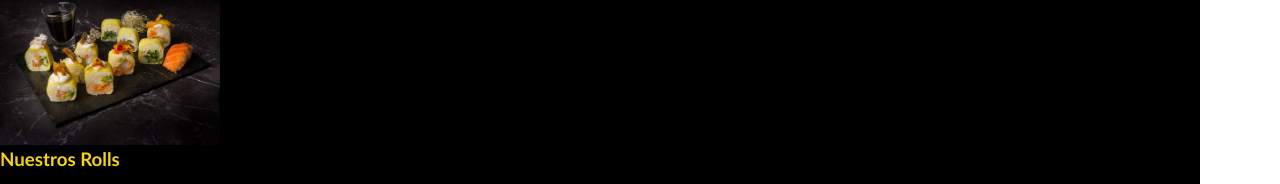
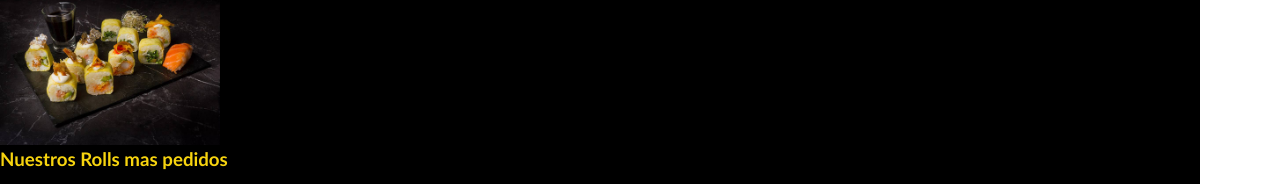
Before and after one commit to pphoyu/oh-yeah-sushi-paula-phoyu, a plain HTML site: page paginas/carta.html in a window 1280 px wide. Shown: the part 2589-2773 px from the top of the page. Drawn offline with Linux system fonts and the light colour scheme.

Commit message:
Oh Yeah - Paula Phoyu - Probando branch

```diff
--- a/paginas/carta.html
+++ b/paginas/carta.html
@@ -86,7 +86,7 @@
             <img src="../imagenes/feel.jpg" alt="combinados1" class="combinados__menu__salmon">
           </div>
           <div class="rolls__menu">
-            <h3>Nuestros Rolls</h3>
+            <h3>Nuestros Rolls mas pedidos</h3>
           </div>
           <div>
             <img src="../imagenes/honey2.png" alt="niguiri1" class="rolls__menu__rolls">
```
